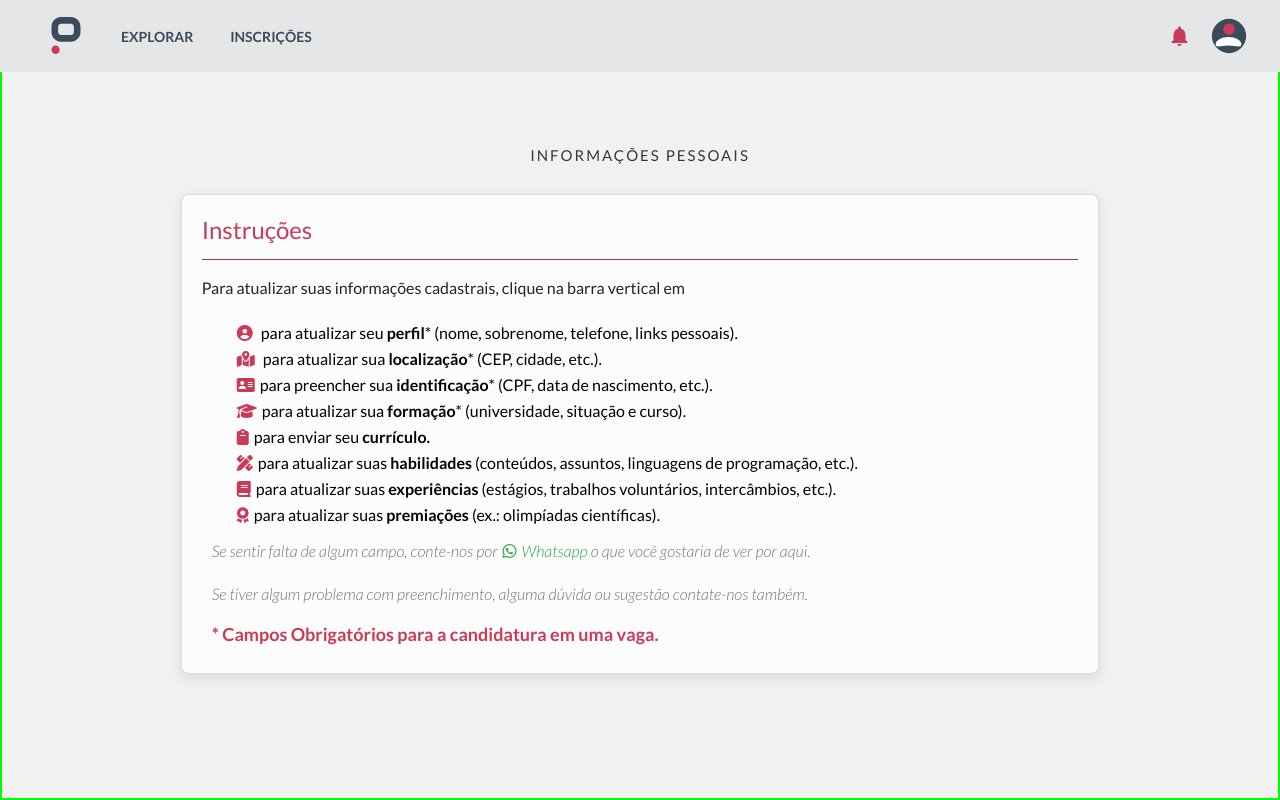
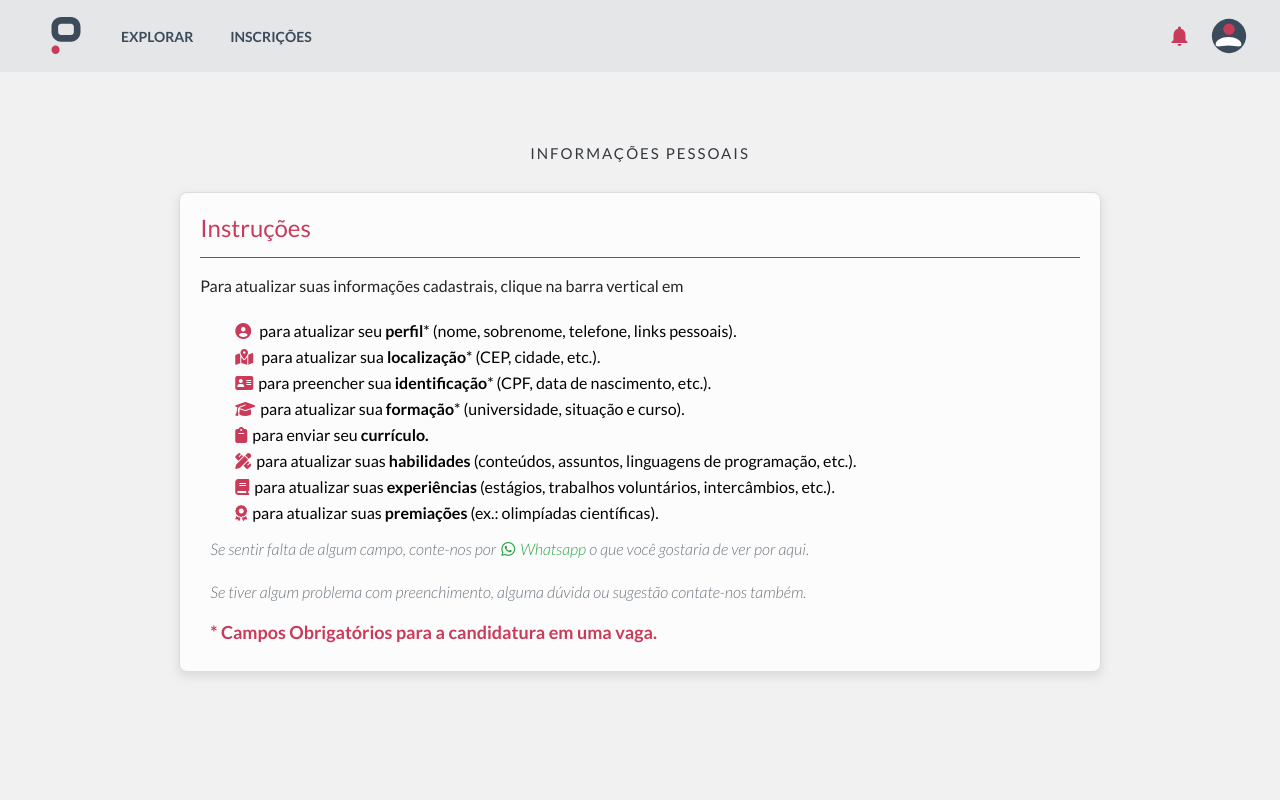
Before and after one commit to Default-nick/Preparo, a React (Create React App) app: page / in a window 1280 px wide. Built offline with nearby package versions, Linux system fonts and the light colour scheme.

Commit message:
remoção de marcações de referência

```diff
--- a/src/pages/profile/profile.css
+++ b/src/pages/profile/profile.css
@@ -12,7 +12,6 @@ body{
     padding-top: 72px;
     width: 100%;
     height: 100vh;
-    border: lime 2px solid;
     display: flex;
     flex-direction: column;
     align-items: center;
```
